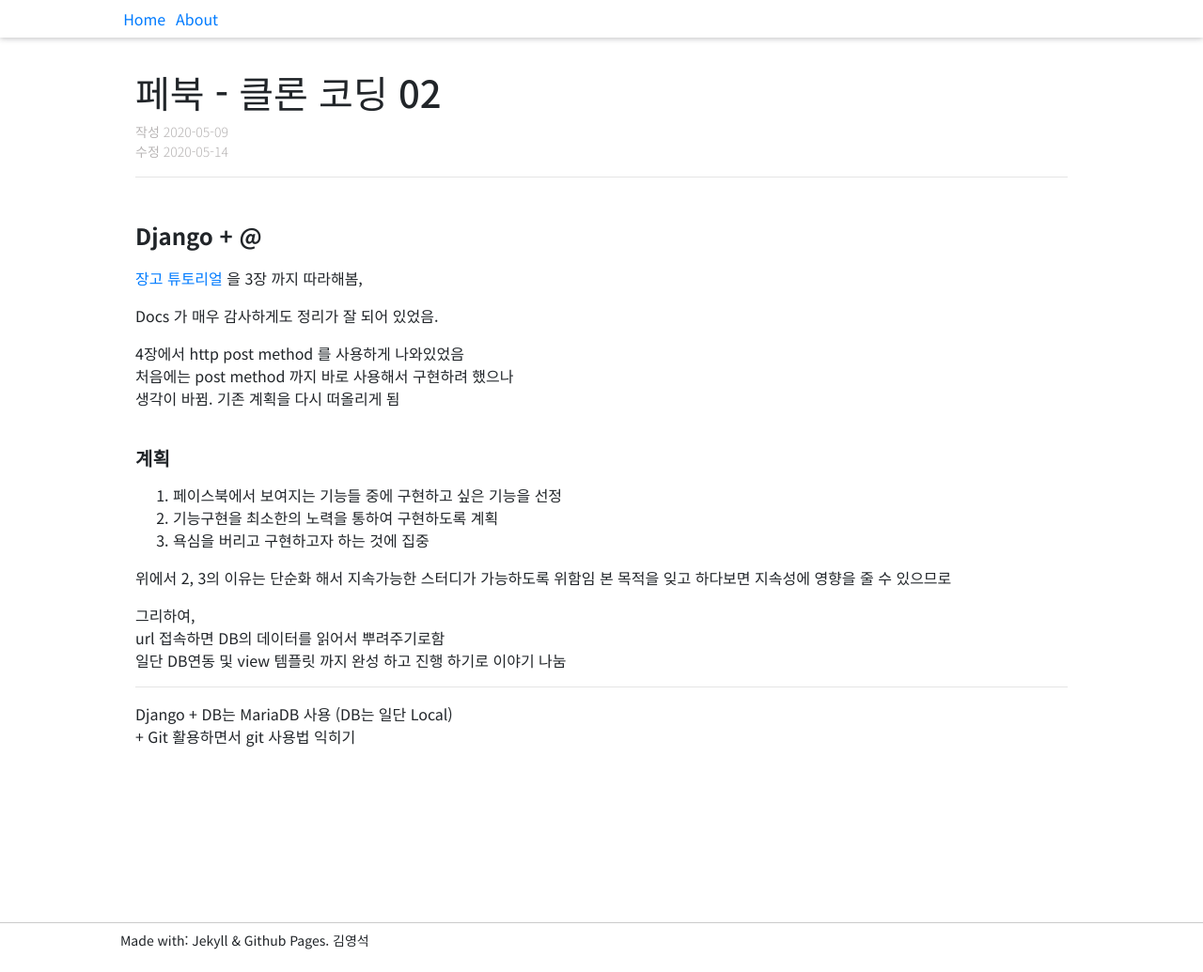
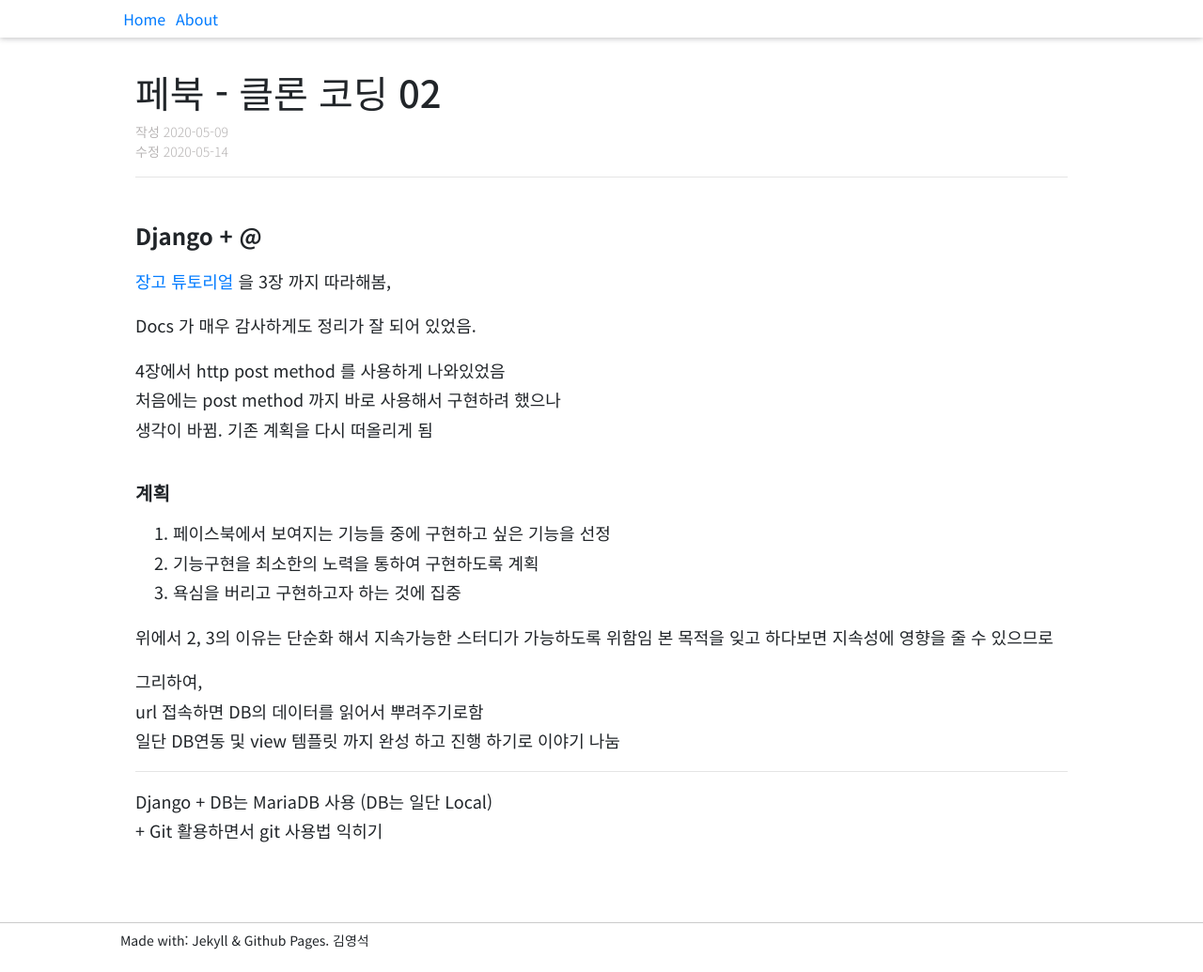
Before and after one commit to waonta/wati2.github.io, a Jekyll site: the page built from _posts/2020-05-09-ufb02.md, in a window 1280 px wide and 1035 px high. Shown: the whole window at 94% size. Built offline with Jekyll 4.4.1, drawn with Linux system fonts in a browser that asks for light colours; some web fonts are replaced.

Commit message:
edit line height

```diff
--- a/_sass/page-post.scss
+++ b/_sass/page-post.scss
@@ -22,8 +22,9 @@
     margin: 0 auto;
     margin-top: 2.5rem;
     padding-bottom: 2.5rem;
-    font-size: 16px;
+    font-size: 18px;
     font-weight: 400;
+    line-height: 1.75;
 
     & tr:hover {
         background-color: rgba(82, 82, 255, 0.568) !important;
```
